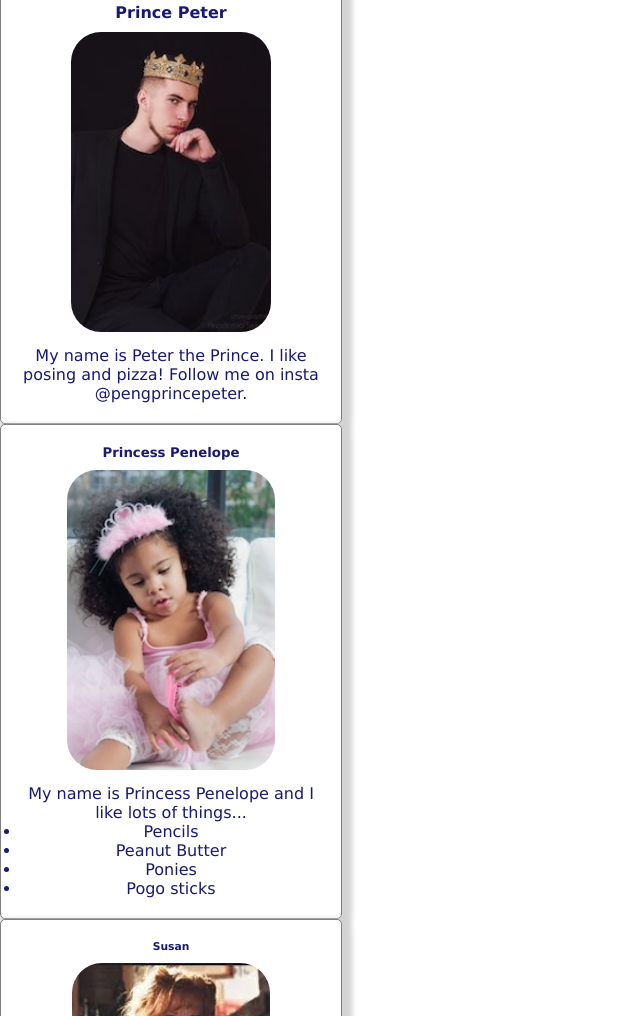
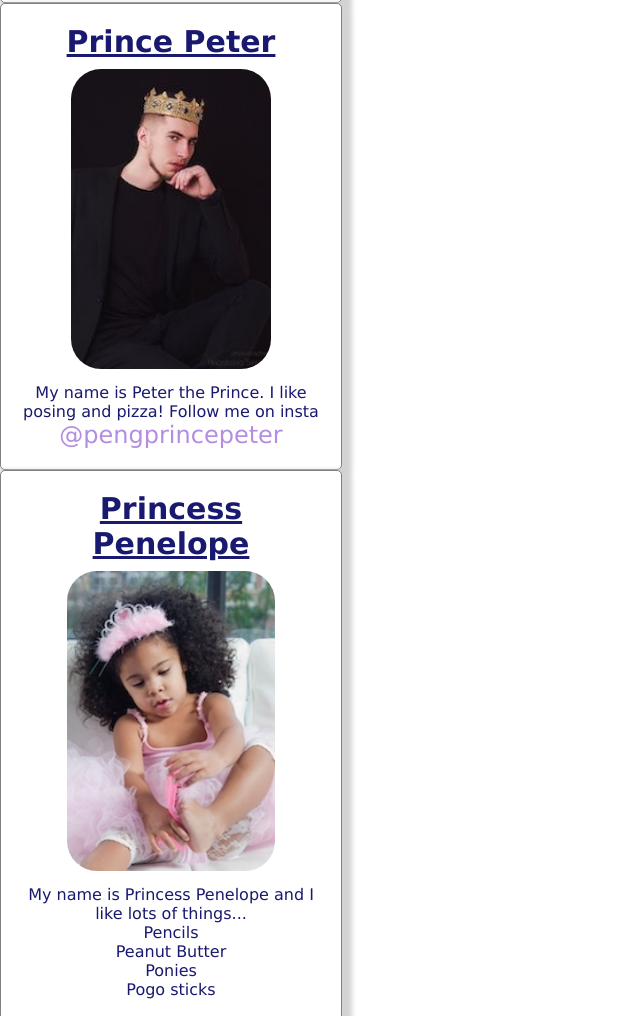
Before and after one commit to charlottefrance/nology-coursework1, a plain HTML site: page 02-WebFundamentals/index.html in a window 1280 px wide. Shown: the part 1124-2140 px from the top of the page, without its empty margins (0-640 px from the left). Drawn offline with Linux system fonts and the light colour scheme.

Commit message:
Changed the bullet points in Penelopes and the instagram handle in Peter

```diff
--- a/02-WebFundamentals/index.html
+++ b/02-WebFundamentals/index.html
@@ -47,7 +47,7 @@
         <img src="./images/prince-peter.jpg.jpg" alt="Prince Peter" />
         <p>
             My name is Peter the Prince. I like posing and pizza! Follow me on insta
-            @pengprincepeter.
+            <span>@pengprincepeter</span>
         </p>
       </div>
 
@@ -55,7 +55,7 @@
         <h5>Princess Penelope</h5>
         <img src="./images/princess-penelope.jpg.jpg" alt="Princess Penelope" />
         <p>My name is Princess Penelope and I like lots of things...</p>
-        <ul>
+        <ul id="penelope-list">
             <li>Pencils</li>
             <li>Peanut Butter</li>
             <li>Ponies</li>
--- a/02-WebFundamentals/styles.css
+++ b/02-WebFundamentals/styles.css
@@ -38,3 +38,17 @@ header h1 {
     min-height: 300px;
     border-radius: 30px;
 }
+
+h2, h3, h4, h5, h6 {
+    text-decoration: underline;
+    font-size: 30px;
+}
+
+#penelope-list {
+    list-style-type: none;
+}
+
+span {
+    font-size: 1.5em;
+    color:#B48CE0;
+}
```
